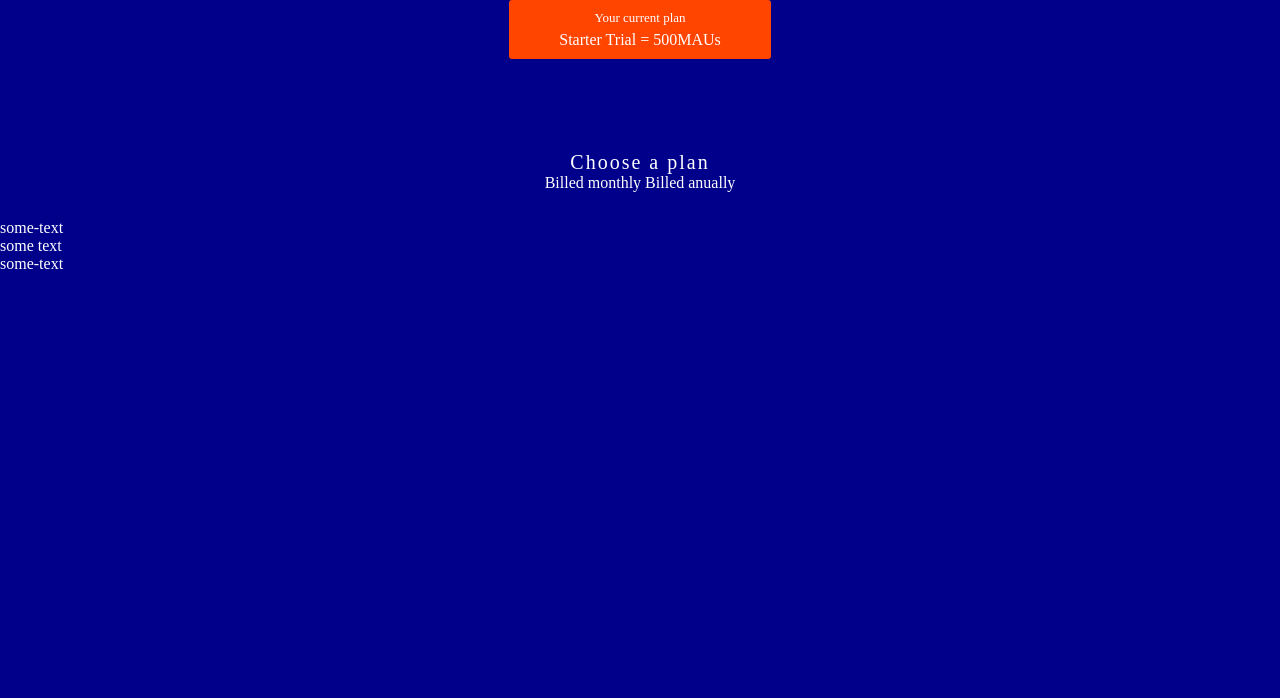
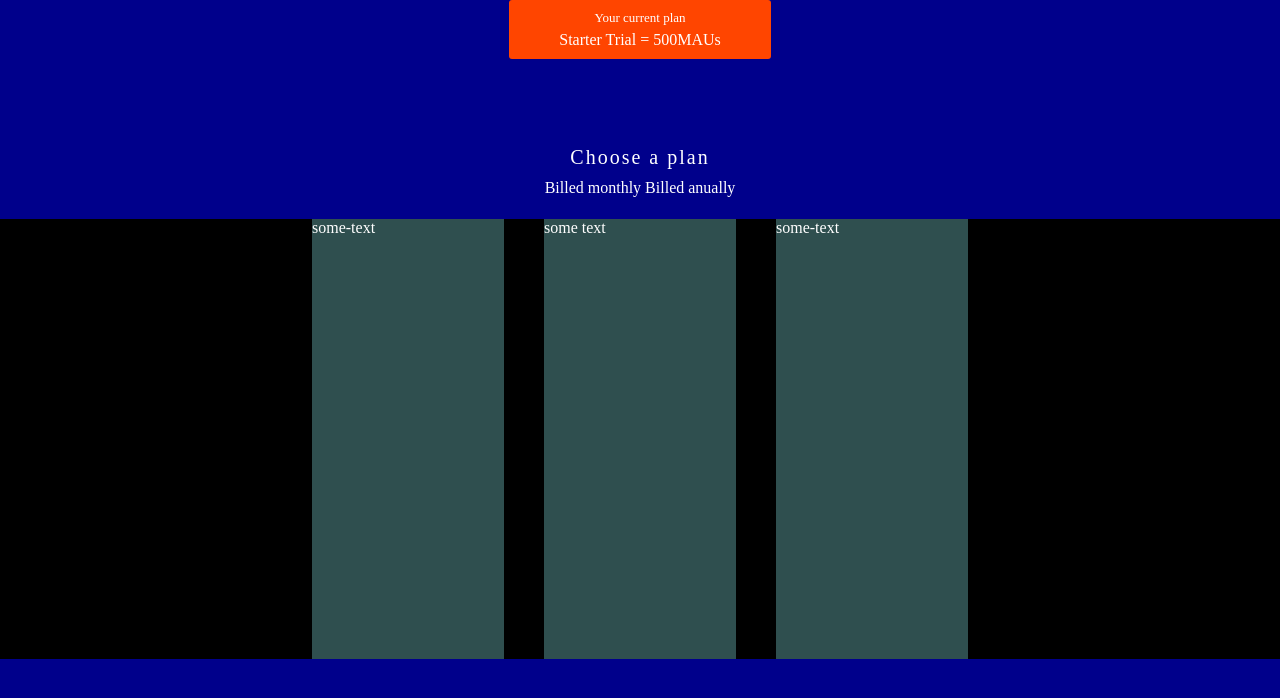
Before and after one commit to Uwemski/justCruising, a website: page index.html in a window 1280 px wide. Drawn offline with Linux system fonts and the light colour scheme.

Commit message:
So, I tried to use the margin:0 auto to center the row class but it was not working and I couldn't clock why. I then tried to use flexbox of which I'm not familiar.Let's see how it goes

```diff
--- a/index.html
+++ b/index.html
@@ -21,7 +21,7 @@
 				</div>
 			</section>
 
-			<section class="plan">
+			<section class="section-plan">
 				<div class="row">
 					<div class="col-1-of-3">
 						some-text
--- a/sass/main.scss
+++ b/sass/main.scss
@@ -2,6 +2,9 @@
 ***/
 $primary-color: darkblue;
 $text-color: #fff;
+$gutter-horizontal: 40px;
+
+
 * {
     margin: 0;
     padding: 0;
@@ -63,3 +66,22 @@ body {
 .header-text--small {
     margin-top: 5px + 5px;
 }
+
+.row {
+    max-width: 114rem;
+    background-color: black;
+    display: flex;
+    flex-direction: row;
+    justify-content: center;
+
+}
+
+[class *='col-'] {
+    background-color:darkslategrey;
+    width: 15%;
+    height: 55vh;
+
+    &:not(:last-child) {
+        margin-right: $gutter-horizontal;
+    }
+}
```
Also changed, not shown: css/style.css.
